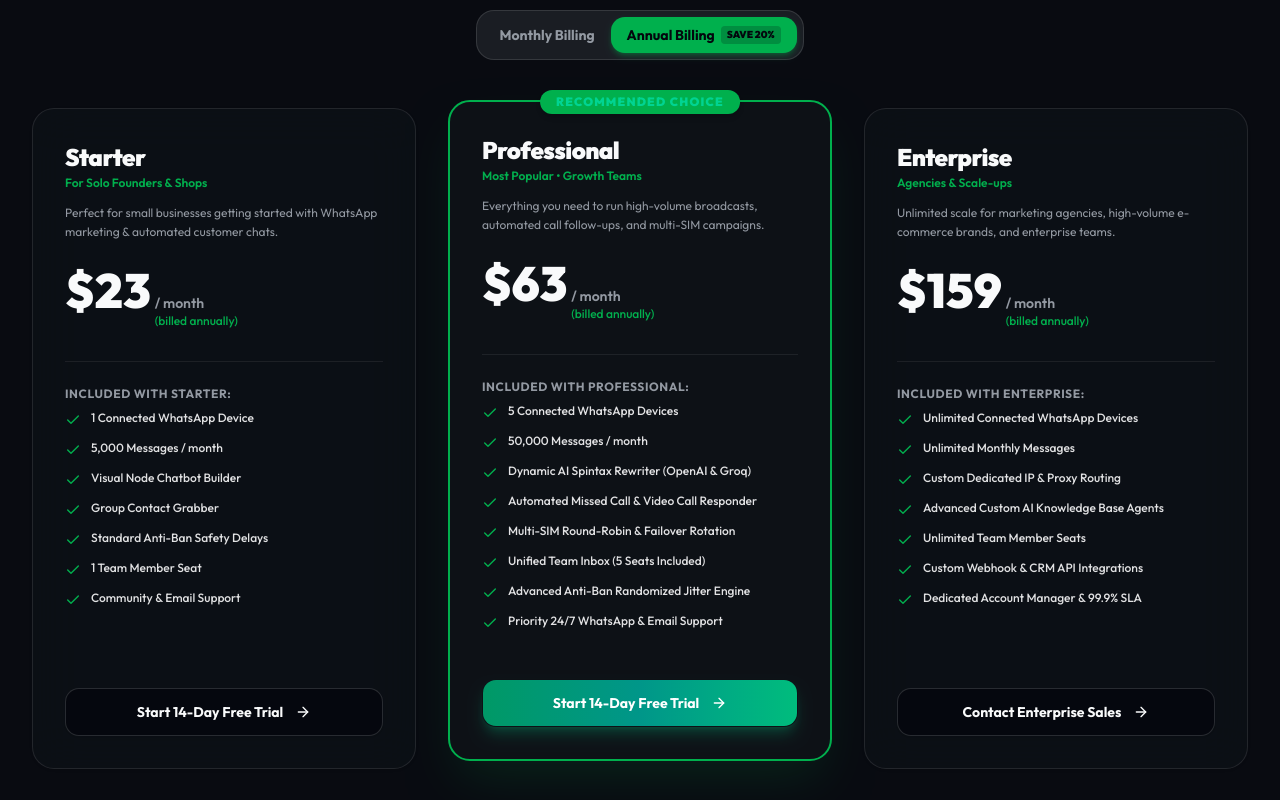
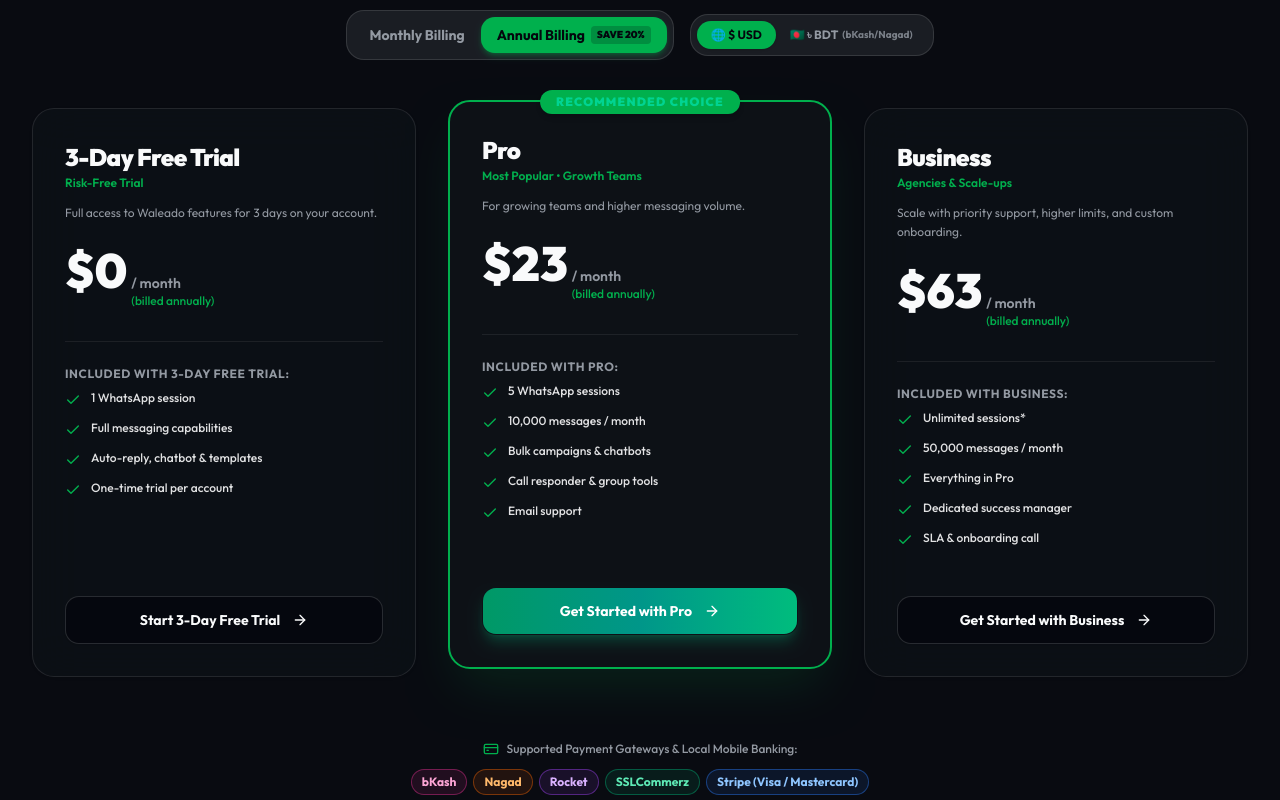
Before and after one commit to Flex-Softr/waleado-landing, a Next.js app: page / in a window 1280 px wide. Shown: the part 9060-9860 px from the top of the page. Built offline with nearby package versions, Linux system fonts and the light colour scheme.

Commit message:
feat(pricing): add BDT currency support and sync plans with dashboard

```diff
--- a/src/components/pricing-section.tsx
+++ b/src/components/pricing-section.tsx
@@ -9,65 +9,67 @@
 
 export function PricingSection() {
   const [annual, setAnnual] = React.useState(true);
+  const [currency, setCurrency] = React.useState<"USD" | "BDT">("USD");
 
   const plans = [
     {
-      name: "Starter",
-      badge: "For Solo Founders & Shops",
-      priceMonthly: 29,
-      priceAnnual: 23,
-      desc: "Perfect for small businesses getting started with WhatsApp marketing & automated customer chats.",
+      id: "free",
+      name: "3-Day Free Trial",
+      badge: "Risk-Free Trial",
+      priceMonthlyUsd: 0,
+      priceAnnualUsd: 0,
+      priceMonthlyBdt: 0,
+      priceAnnualBdt: 0,
+      desc: "Full access to Waleado features for 3 days on your account.",
       popular: false,
       features: [
-        "1 Connected WhatsApp Device",
-        "5,000 Messages / month",
-        "Visual Node Chatbot Builder",
-        "Group Contact Grabber",
-        "Standard Anti-Ban Safety Delays",
-        "1 Team Member Seat",
-        "Community & Email Support",
+        "1 WhatsApp session",
+        "Full messaging capabilities",
+        "Auto-reply, chatbot & templates",
+        "One-time trial per account",
       ],
-      cta: "Start 14-Day Free Trial",
-      href: "http://localhost:3000/register?plan=starter",
+      cta: "Start 3-Day Free Trial",
+      href: "http://localhost:3000/register?plan=free",
     },
     {
-      name: "Professional",
+      id: "pro",
+      name: "Pro",
       badge: "Most Popular • Growth Teams",
-      priceMonthly: 79,
-      priceAnnual: 63,
-      desc: "Everything you need to run high-volume broadcasts, automated call follow-ups, and multi-SIM campaigns.",
+      priceMonthlyUsd: 29,
+      priceAnnualUsd: 23,
+      priceMonthlyBdt: 3490,
+      priceAnnualBdt: 2790,
+      desc: "For growing teams and higher messaging volume.",
       popular: true,
       features: [
-        "5 Connected WhatsApp Devices",
-        "50,000 Messages / month",
-        "Dynamic AI Spintax Rewriter (OpenAI & Groq)",
-        "Automated Missed Call & Video Call Responder",
-        "Multi-SIM Round-Robin & Failover Rotation",
-        "Unified Team Inbox (5 Seats Included)",
-        "Advanced Anti-Ban Randomized Jitter Engine",
-        "Priority 24/7 WhatsApp & Email Support",
+        "5 WhatsApp sessions",
+        "10,000 messages / month",
+        "Bulk campaigns & chatbots",
+        "Call responder & group tools",
+        "Email support",
       ],
-      cta: "Start 14-Day Free Trial",
+      cta: "Get Started with Pro",
       href: "http://localhost:3000/register?plan=pro",
     },
     {
-      name: "Enterprise",
+      id: "business",
+      name: "Business",
       badge: "Agencies & Scale-ups",
-      priceMonthly: 199,
-      priceAnnual: 159,
-      desc: "Unlimited scale for marketing agencies, high-volume e-commerce brands, and enterprise teams.",
+      priceMonthlyUsd: 79,
+      priceAnnualUsd: 63,
+      priceMonthlyBdt: 9490,
+      priceAnnualBdt: 7590,
+      desc: "Scale with priority support, higher limits, and custom onboarding.",
       popular: false,
       features: [
-        "Unlimited Connected WhatsApp Devices",
-        "Unlimited Monthly Messages",
-        "Custom Dedicated IP & Proxy Routing",
-        "Advanced Custom AI Knowledge Base Agents",
-        "Unlimited Team Member Seats",
-        "Custom Webhook & CRM API Integrations",
-        "Dedicated Account Manager & 99.9% SLA",
+        "Unlimited sessions*",
+        "50,000 messages / month",
+        "Everything in Pro",
+        "Dedicated success manager",
+        "SLA & onboarding call",
       ],
-      cta: "Contact Enterprise Sales",
-      href: "/contact",
+      cta: "Get Started with Business",
+      href: "http://localhost:3000/register?plan=business",
     },
   ];
 
@@ -88,12 +90,12 @@
           </h2>
 
           <p className="mt-4 text-base sm:text-lg text-muted-foreground">
-            All plans include full access to the anti-ban suite and 14-day risk-free trial. No
-            hidden per-conversation charges.
+            All plans include full access to the anti-ban suite and 14-day risk-free trial. Pay in USD ($) or Bangladeshi Taka (৳).
           </p>
 
-          {/* Billing Interval Switcher */}
-          <div className="mt-8 inline-flex items-center p-1.5 rounded-2xl bg-muted border border-border">
+          {/* Billing Interval & Currency Switchers */}
+          <div className="mt-8 flex flex-wrap items-center justify-center gap-4">
+            <div className="inline-flex items-center p-1.5 rounded-2xl bg-muted border border-border">
               <button
                 onClick={() => setAnnual(false)}
                 className={`px-4 py-2 rounded-xl text-xs sm:text-sm font-bold transition-all cursor-pointer ${
@@ -118,12 +120,45 @@
                 </span>
               </button>
             </div>
+
+            <div className="inline-flex items-center p-1.5 rounded-2xl bg-muted border border-border">
+              <button
+                onClick={() => setCurrency("USD")}
+                className={`px-3.5 py-1.5 rounded-xl text-xs font-bold transition-all cursor-pointer ${
+                  currency === "USD"
+                    ? "bg-primary text-primary-foreground shadow-sm"
+                    : "text-muted-foreground hover:text-foreground"
+                }`}
+              >
+                🌐 $ USD
+              </button>
+              <button
+                onClick={() => setCurrency("BDT")}
+                className={`flex items-center gap-1 px-3.5 py-1.5 rounded-xl text-xs font-bold transition-all cursor-pointer ${
+                  currency === "BDT"
+                    ? "bg-primary text-primary-foreground shadow-sm"
+                    : "text-muted-foreground hover:text-foreground"
+                }`}
+              >
+                <span>🇧🇩 ৳ BDT</span>
+                <span className="text-[10px] opacity-80">(bKash/Nagad)</span>
+              </button>
+            </div>
+          </div>
         </div>
 
         {/* Pricing Cards */}
         <div className="grid grid-cols-1 lg:grid-cols-3 gap-8 items-stretch">
           {plans.map((plan, i) => {
-            const price = annual ? plan.priceAnnual : plan.priceMonthly;
+            const price =
+              currency === "BDT"
+                ? annual
+                  ? `৳${plan.priceAnnualBdt.toLocaleString()}`
+                  : `৳${plan.priceMonthlyBdt.toLocaleString()}`
+                : annual
+                ? `$${plan.priceAnnualUsd}`
+                : `$${plan.priceMonthlyUsd}`;
+
             return (
               <Card
                 key={i}
@@ -157,7 +192,7 @@
                   {/* Price */}
                   <div className="mt-6 flex items-baseline gap-1">
                     <span className="text-4xl sm:text-5xl font-black text-foreground">
-                      ${price}
+                      {price}
                     </span>
                     <span className="text-sm font-semibold text-muted-foreground">
                       / month{" "}
@@ -204,17 +239,20 @@
         </div>
 
         {/* Payment Gateways Bar */}
-        <div className="mt-16 text-center text-xs text-muted-foreground space-y-2">
-          <div className="flex items-center justify-center gap-2 font-medium">
+        <div className="mt-16 text-center text-xs text-muted-foreground space-y-3">
+          <div className="flex flex-wrap items-center justify-center gap-2 font-medium">
             <CreditCard className="w-4 h-4 text-primary" />
-            <span>
-              Supported payment methods: Credit Cards (Visa / Mastercard / Amex), Stripe,
-              SSLCommerz, bKash, Nagad, Rocket & Bank Transfers
-            </span>
+            <span>Supported Payment Gateways & Local Mobile Banking:</span>
           </div>
-          <div className="text-[11px] text-muted-foreground/80">
-            🔒 All transactions are secured with 256-bit SSL encryption. Cancel anytime with 1
-            click.
+          <div className="flex flex-wrap items-center justify-center gap-1.5">
+            <Badge variant="outline" className="px-2.5 py-1 text-xs font-bold border-pink-500/40 bg-pink-500/10 text-pink-600 dark:text-pink-300">bKash</Badge>
+            <Badge variant="outline" className="px-2.5 py-1 text-xs font-bold border-orange-500/40 bg-orange-500/10 text-orange-600 dark:text-orange-300">Nagad</Badge>
+            <Badge variant="outline" className="px-2.5 py-1 text-xs font-bold border-purple-500/40 bg-purple-500/10 text-purple-600 dark:text-purple-300">Rocket</Badge>
+            <Badge variant="outline" className="px-2.5 py-1 text-xs font-bold border-emerald-500/40 bg-emerald-500/10 text-emerald-600 dark:text-emerald-300">SSLCommerz</Badge>
+            <Badge variant="outline" className="px-2.5 py-1 text-xs font-bold border-blue-500/40 bg-blue-500/10 text-blue-600 dark:text-blue-300">Stripe (Visa / Mastercard)</Badge>
+          </div>
+          <div className="text-[11px] text-muted-foreground/80 pt-1">
+            🔒 All transactions are secured with SSL encryption. Instant payment confirmation & automated plan upgrades.
           </div>
         </div>
       </div>
```
Lines whose indentation alone changed are shown as unchanged.
